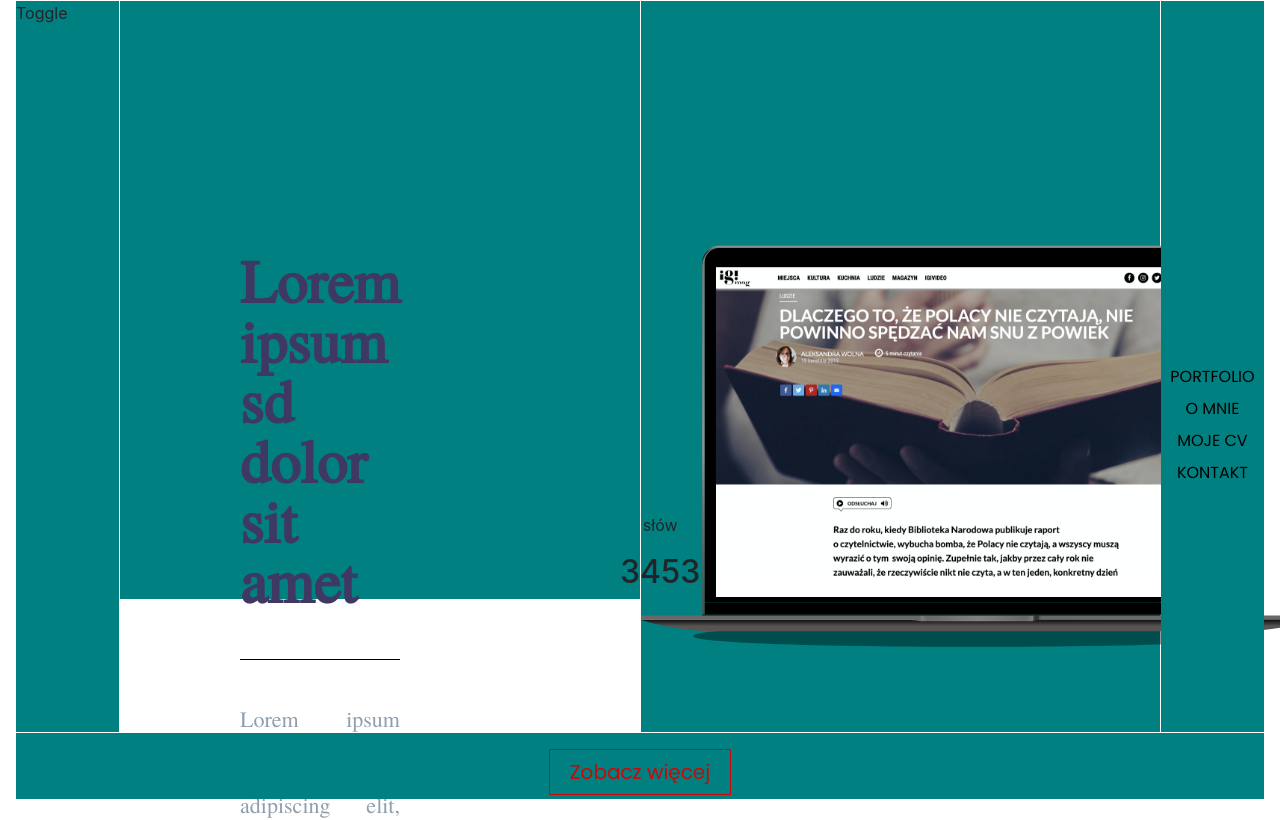
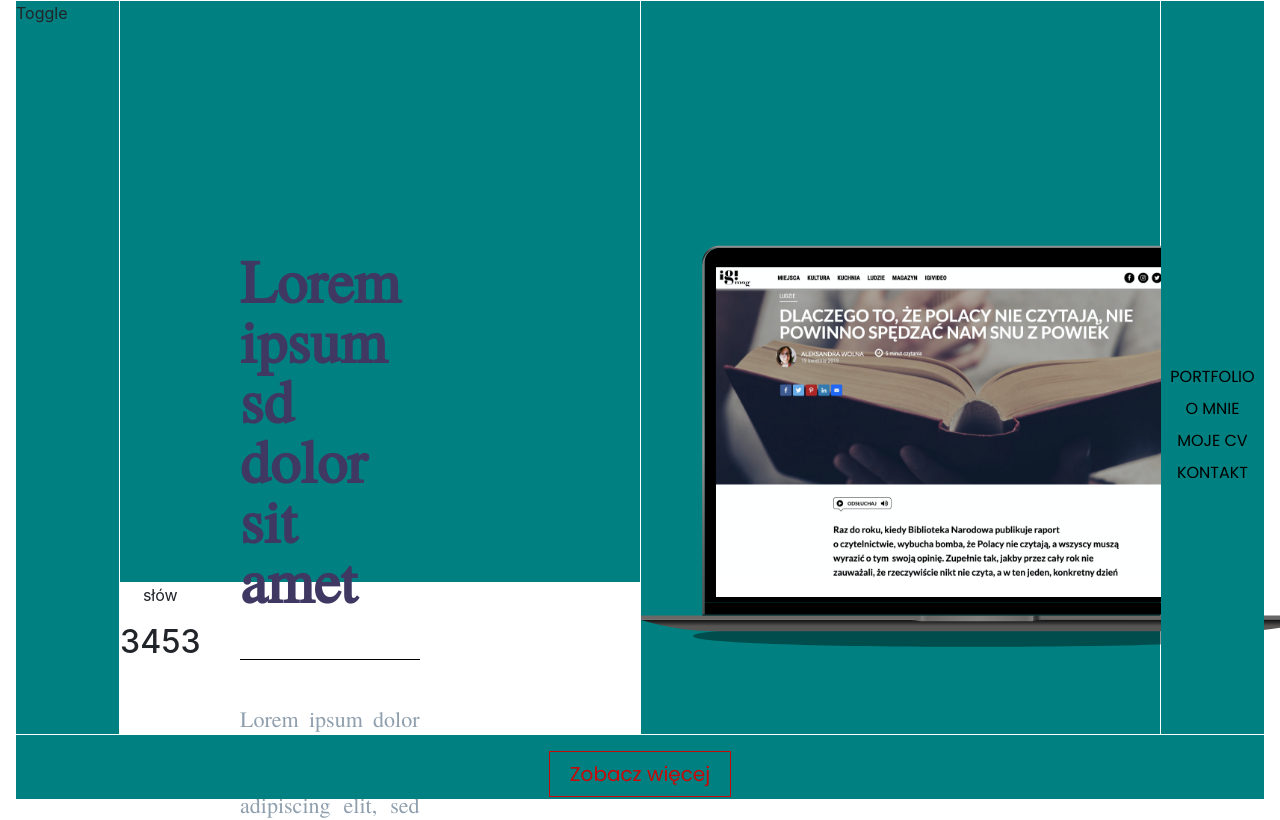
Before and after one commit to elderbary/portfolio-react-aleksandra, a React (Create React App) app: page / in a window 1280 px wide. Shown: the top 820 px of the page. Built offline with nearby package versions, Linux system fonts and the light colour scheme.

Commit message:
nowy grid

```diff
--- a/src/layouts/App.js
+++ b/src/layouts/App.js
@@ -21,6 +21,8 @@ class App extends Component {
             </div>
             <div className="grid-item grid-item-2">
               {<Text />}
+            </div>
+            <div className="grid-item grid-item-stats">
               {<Stats />}
             </div>
             <div className="grid-item grid-item-3">
```
